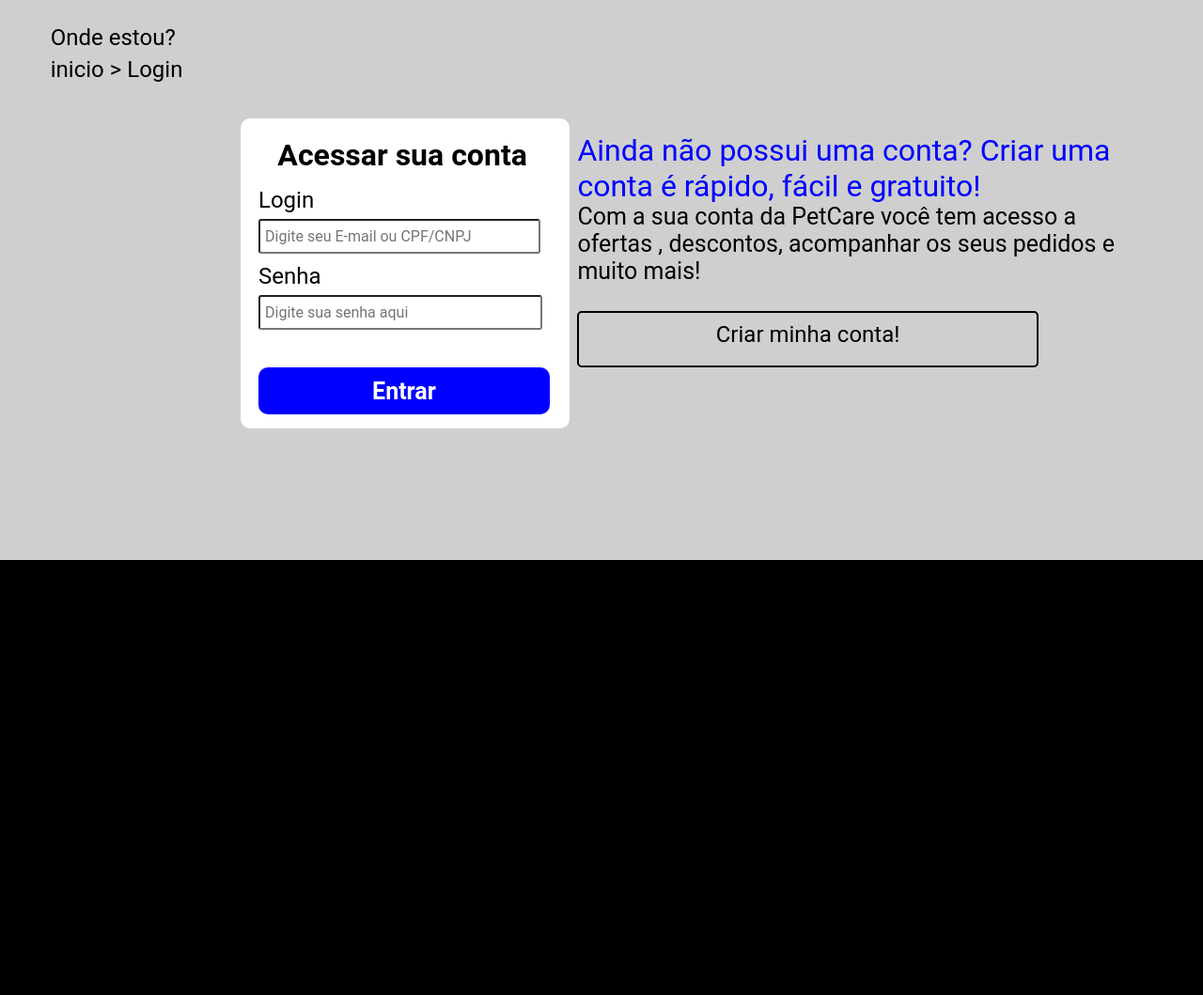
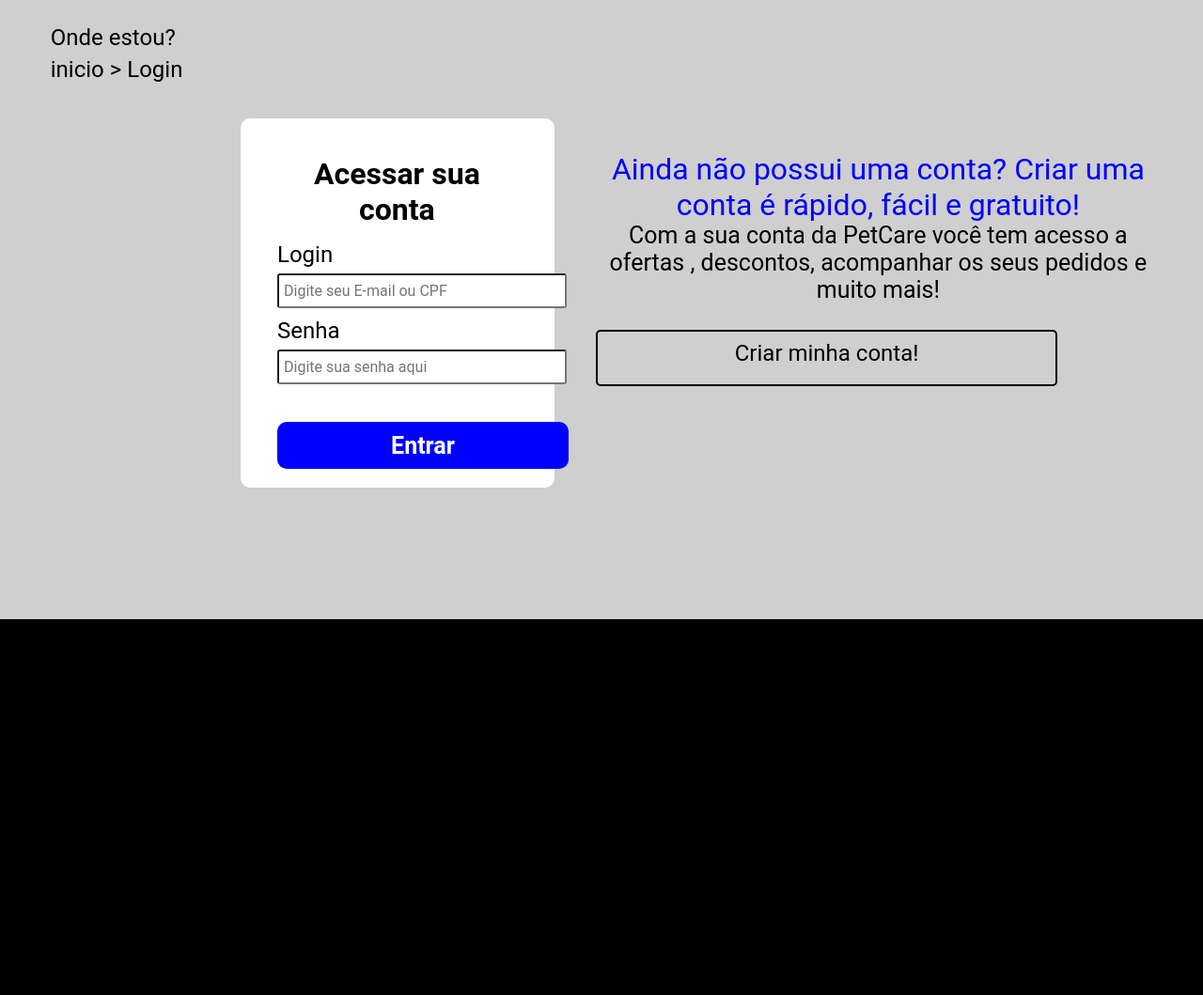
Before and after one commit to JoaoGSilveira/Site-PetCare-Projeto-, a PHP site: page /login.php in a window 1280 px wide. Shown: the part 209-1268 px from the top of the page at 94% size. Before the commit the page ends 805 px from the top, so only its background shows below. Run offline with PHP 8.4, Linux system fonts and the light colour scheme.

Commit message:
Update PHP

```diff
--- a/login.php
+++ b/login.php
@@ -1,3 +1,46 @@
+<?php
+
+$msgerro = array("","");
+$erro = false;
+
+if($_POST){
+    if(empty($_POST['login'])){
+        $msgerro[0] = "* Campo Obrigatório!";
+        $erro = true;
+    }
+    if(empty($_POST['senhalogin'])){
+        $msgerro[1] = "* Campo Obrigatório!";
+        $erro = true;
+    }
+
+    if(!$erro){
+        require_once "PHP/Conexao.class.php";
+        require_once "PHP/Pessoa.class.php";
+        require_once "PHP/cliente.class.php";
+        require_once "PHP/ClienteDAO.php";
+
+        $cliente = new Cliente(email:$_POST["login"], senha:md5($_POST["senhalogin"]));
+
+        $clienteDAO = new ClienteDAO();
+
+        $verificarLogin = $clienteDAO->verificar_login($cliente);
+
+        if(count($verificarLogin) > 0) {
+            if(!isset($_SESSION)) {
+                session_start();
+            }
+            $_SESSION["nome"] = $verificarLogin[0]->nome;
+            $_SESSION["id_cliente"] = $verificarLogin[0]->id_cliente;
+            $_SESSION["tipo"] = $verificarLogin[0]->tipo;
+            header("location:index.php");
+        } else {
+            $mensagem = "Verifique o e-mail/senha";
+        }
+    }
+}
+
+?>
+
 <!DOCTYPE php>
 <php lang="pt_BR">
 
@@ -71,15 +114,18 @@
             </div>
             <div class="textlogin">
                 <h1 class="titlelogin">Acessar sua conta</h1>
-                <form action="/sendlogin" method="get">
+                <form action="#" method="POST">
                     <div>
                         <label class="logintext">Login</label>
-                        <input type="text" id="login" class="login" placeholder="Digite seu E-mail ou CPF/CNPJ">
+                        <input type="email" id="login" name="login" class="login" value="<?php echo isset($_POST['login'])?$_POST['login']:''?>" placeholder="Digite seu E-mail ou CPF">
+                        <div style="color:red; text-align: left;"><?php echo $msgerro[0] != ""?$msgerro[0]:'';?></div>
                       </div>
                       <div>
                         <label class="senhalogintext">Senha</label>
-                        <input type="password" id="senhalogin" class="senhalogin" placeholder="Digite sua senha aqui">
-                        <button class="botaologin">Entrar</button>
+                        <input type="password" id="senhalogin" name="senhalogin" class="senhalogin" placeholder="Digite sua senha aqui">
+                        <div style="color:red; text-align: left;"><?php echo $msgerro[1] != ""?$msgerro[1]:'';?></div>
+                        <div style="color:red; text-align: left;"><?php echo isset($mensagem) ? $mensagem : ''; ?></div>
+                        <button type="submit" class="botaologin">Entrar</button>
                       </div>
                 </form>
                 </div>
--- a/style.css
+++ b/style.css
@@ -219,12 +219,15 @@
 }
 
 .containerlogin{
+    align-items: center;
+    justify-content: center;
+    text-align: center;
     border-radius: 10px;
     margin: auto;
     margin-top: 3%;
     margin-left: 20%;
-    height: 330px;
-    width: 350px;
+    padding: 20px;
+    width: 23%;
     background-color: white;
 }
 
@@ -293,7 +296,7 @@
     padding-left: 5px;
     display: flex;
     border-radius: 3px;
-    width: 300px;
+    width: 308px;
     height: 37px;
     font-size: 16px;
 }
@@ -310,7 +313,7 @@
     padding-left: 5px;
     display: flex;
     border-radius: 3px;
-    width: 302px;
+    width: 308px;
     height: 37px;
     font-size: 16px;
 }
```
Also changed, not shown: PHP/ClienteDAO.php (+12 -0 lines), cadastro.php (+23 -1 lines).
